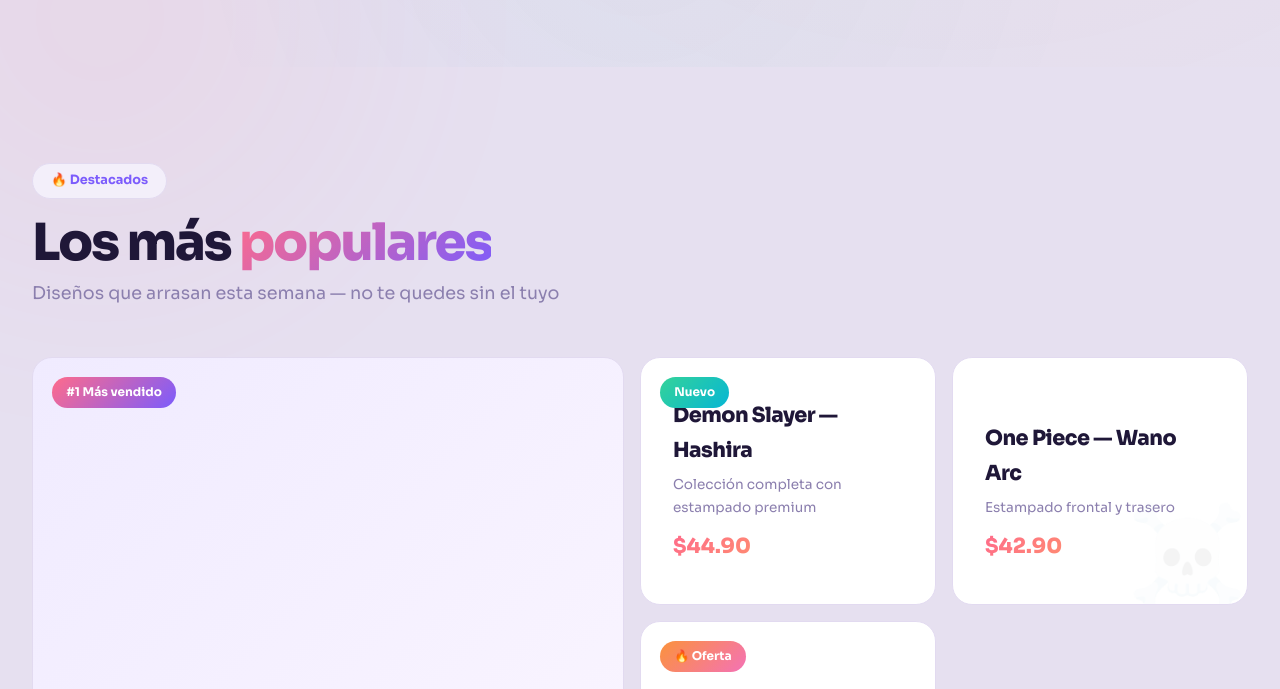
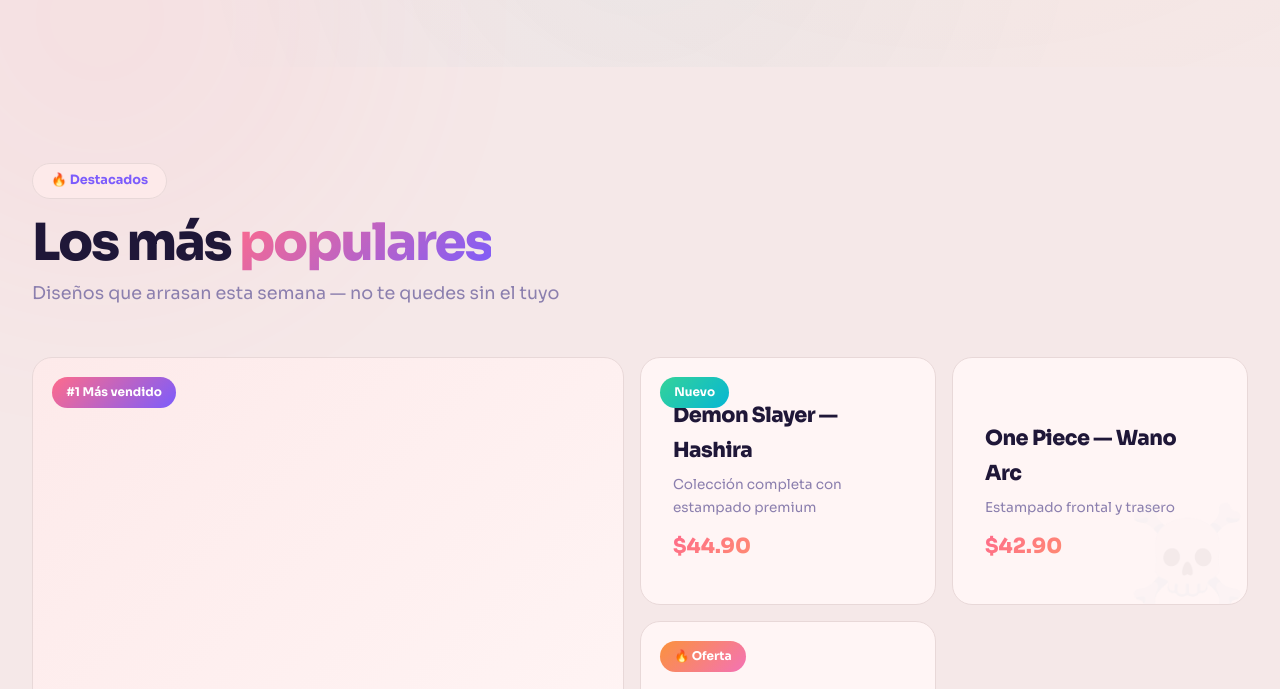
Before and after one commit to hy5lite2017-maker/shop, a plain HTML site: page index.html in a window 1280 px wide. Shown: the part 733-1422 px from the top of the page. Drawn offline with Linux system fonts and the light colour scheme; no server answers.

Commit message:
style: white areas to light red palette

```diff
--- a/admin.css
+++ b/admin.css
@@ -1,9 +1,9 @@
 /* ─── ADMIN PANEL ─── */
 :root {
-  --bg: #e6e0f0;
-  --surface: #ffffff;
-  --surface2: #f3effa;
-  --border: #e2daf0;
+  --bg: #f5e8e8;
+  --surface: #fff5f5;
+  --surface2: #fdeaea;
+  --border: #e8d8d8;
   --text: #1f1738;
   --text-dim: #8b7fae;
   --coral: #ff6b8b;
--- a/styles.css
+++ b/styles.css
@@ -1,9 +1,9 @@
 *,*::before,*::after{margin:0;padding:0;box-sizing:border-box}
 :root{
-  --bg:#e6e0f0;
-  --surface:#ffffff;
-  --surface2:#f3effa;
-  --border:#e2daf0;
+  --bg:#f5e8e8;
+  --surface:#fff5f5;
+  --surface2:#fdeaea;
+  --border:#e8d8d8;
   --text:#1f1738;
   --text-dim:#8b7fae;
   --coral:#ff6b8b;
@@ -243,7 +243,7 @@ nav{
 .bento-item h3{font-size:1.3rem;font-weight:800}
 .bento-item p{font-size:.85rem;color:var(--text-dim);margin-top:4px}
 .bento-item .price{font-weight:800;font-size:1.3rem;margin-top:10px;background:var(--grad-warm);-webkit-background-clip:text;-webkit-text-fill-color:transparent}
-.bento-item:first-child{grid-column:1;grid-row:span 2;min-height:360px;background:linear-gradient(135deg,#f0ebff,#faf5ff)}
+.bento-item:first-child{grid-column:1;grid-row:span 2;min-height:360px;background:linear-gradient(135deg,#fdeaea,#fff5f5)}
 .bento-item:first-child h3,.bento-item:first-child p{color:var(--text)}
 .bento-item .bg-icon{
   position:absolute;right:0;bottom:0;font-size:6rem;opacity:.06;line-height:1;
@@ -327,7 +327,7 @@ nav{
 
 /* ─── NEWSLETTER ─── */
 .newsletter-box{
-  background:linear-gradient(135deg,#f0ebff,#faf5ff);
+  background:linear-gradient(135deg,#fdeaea,#fff5f5);
   border:1px solid var(--border);border-radius:var(--radius);
   padding:4rem 3rem;text-align:center;position:relative;overflow:hidden;
 }
```
